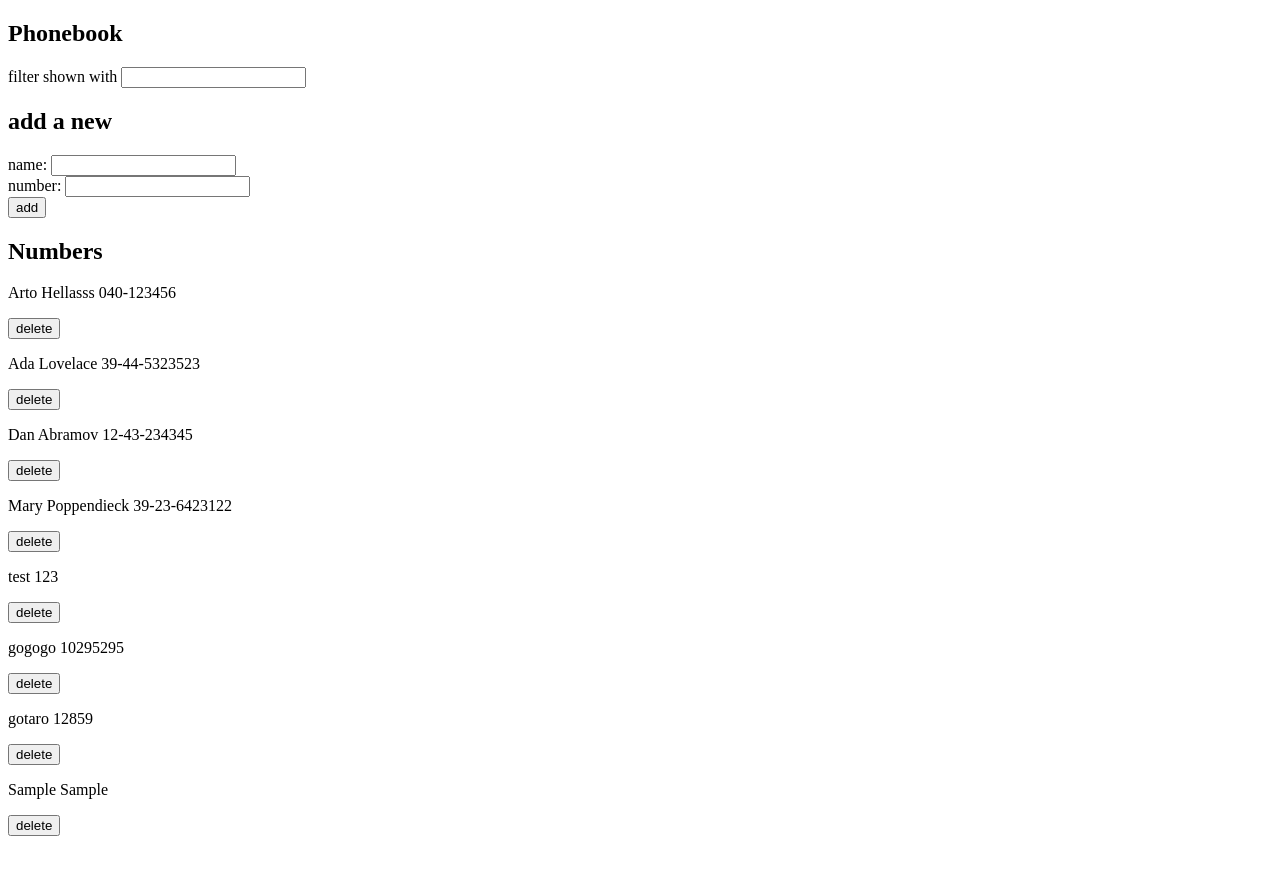
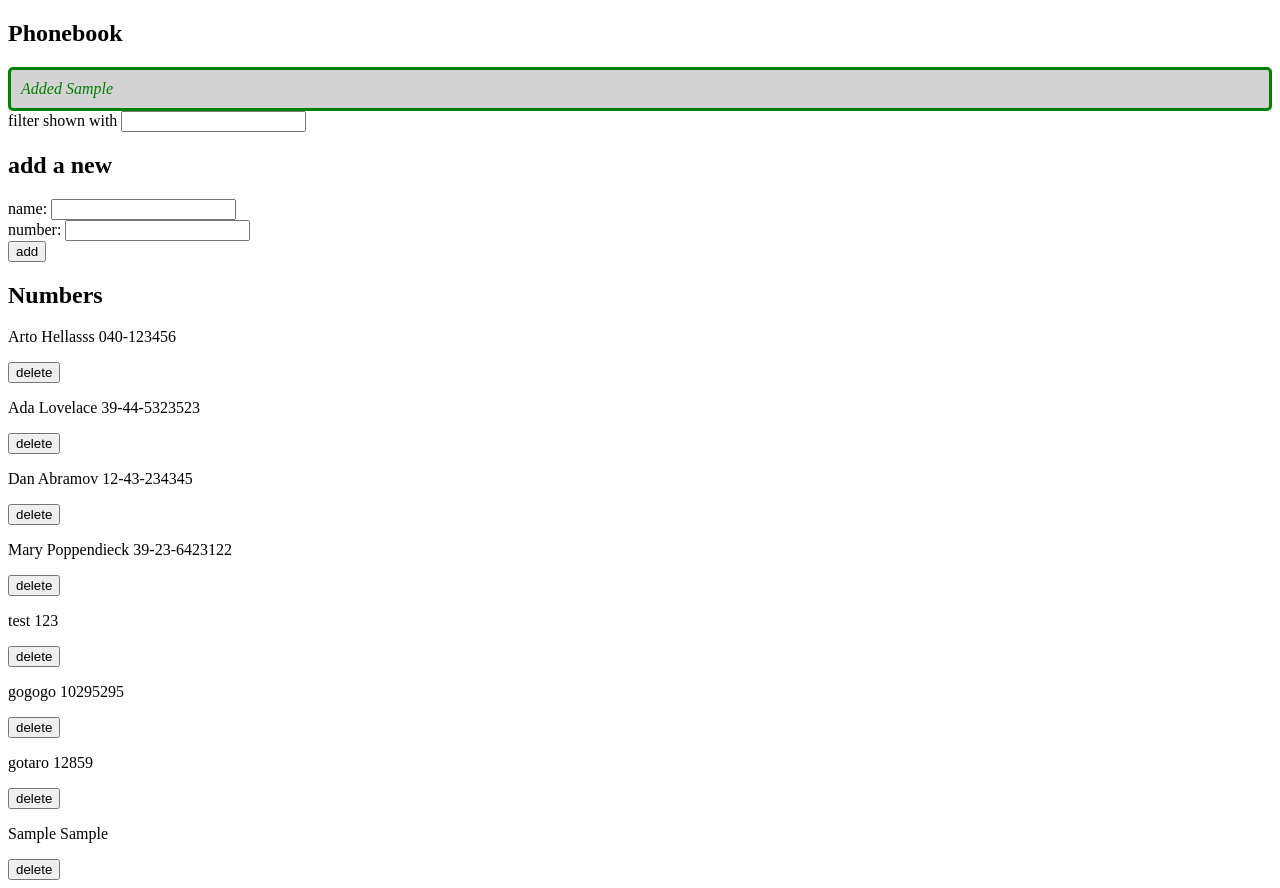
Before and after one commit to clio209/full_stack_open_2023, a React (Vite) app in the folder part2/phonebook/: page / in a window 1280 px wide. Both pictures are taken after typing "Sample", "Sample" into the empty fields and a click on the button "add". Before the commit the page ends 844 px from the top, so only its background shows below. Built offline with nearby package versions, Linux system fonts and the light colour scheme; no server answers; data requests are answered from the project's data file.

Commit message:
2.16-17 メッセージが表示するように変更

```diff
--- a/part2/phonebook/src/App.jsx
+++ b/part2/phonebook/src/App.jsx
@@ -11,6 +11,8 @@ const App = () => {
   const [newName, setNewName] = useState('')
   const [newNumber, setNewNumber] = useState('')
   const [filterName, setFilterName] = useState('')
+  const [message, setMessage] = useState('')
+  const [messageType, setMessageType] = useState('')
 
   useEffect(() => {
     axios
@@ -33,6 +35,11 @@ const App = () => {
     const isSameName = persons.some(person => person.name === newName)
     if (!isSameName) {
       create(personObject)
+      setMessage(`Added ${newName}`)
+      setMessageType('success')
+      setTimeout(() => {
+        setMessage(null)
+      }, 5000)
       setPersons(persons.concat(personObject))
       setNewName('')
       setNewNumber('')
@@ -42,6 +49,11 @@ const App = () => {
     if (isSameName && result) {
       const person = persons.find(person => person.name === newName)
       changeNumber(person.id)
+      setMessage(`Changed ${newName}'s number`)
+      setMessageType('success')
+      setTimeout(() => {
+        setMessage(null)
+      }, 5000)
       return
     } else if (isSameName && !result) {
       return
@@ -71,18 +83,55 @@ const App = () => {
       })
     }
     setPersons(persons.filter(person => person.id !== id))
+    setMessage(`Deleted ${person.name}`)
+    setMessageType('success')
+    setTimeout(() => {
+      setMessage(null)
+    }, 5000)
   }
 
   // 名前がすでに存在する人の電話番号を変更する関数
   const changeNumber = (id) => {
     const person = persons.find(person => person.id === id)
     const changedPerson = {...person, number: newNumber}
-    update(
-      id,
-      changedPerson
-    ).then(returnedPerson => {
+
+    update(id, changedPerson)
+    .then(returnedPerson => {
       setPersons(persons.map(person => person.id !== id ? person : returnedPerson))
     })
+    .catch(error => {
+      if(person) {
+      setMessage('Information of ${person.name} has already been removed from server')
+      setMessageType('error')
+      } else {
+        setMessage('Person not found')
+        setMessageType('error')
+      }
+      setTimeout(() => {
+        setMessage(null)
+      }
+      , 5000)
+      setPersons(persons.filter(person => person.id !== id))
+    }
+    )
+  }
+
+  const Footer = () => {
+    const footerStyle = {
+      color: messageType === 'success' ? 'green' : 'red',
+      fontStyle: 'italic',
+      fontSize: 16,
+      borderStyle: 'solid',
+      borderRadius: 5,
+      padding: 10,
+      borderColor: 'green',
+      backgroundColor: 'lightgrey'
+    }
+    return(
+      <div>
+        {message && <div style={footerStyle} className="message">{message}</div>}
+      </div>
+    )
   }
 
   return (
@@ -90,6 +139,7 @@ const App = () => {
       <h2>
         Phonebook
       </h2>
+      <Footer />
       <Filter
         filterName={filterName}
         filterNameChange={filterNameChange}
```
